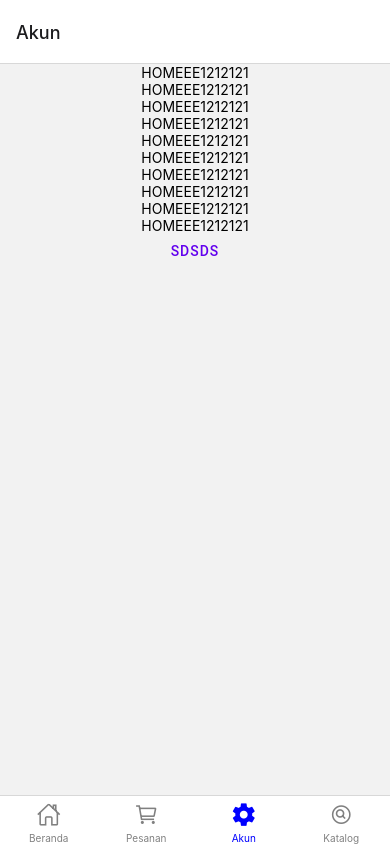
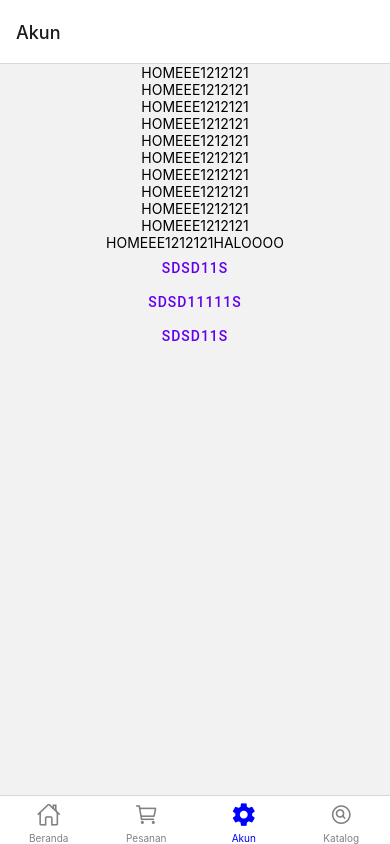
Before and after one commit to aamuzakii/persada-green, a React Native app: screen /Akun in a window 390 px wide. Built offline with nearby package versions, Linux system fonts and the light colour scheme.

Commit message:
handle  deprecated tabBarStyle

```diff
--- a/AppChild.js
+++ b/AppChild.js
@@ -47,12 +47,13 @@ const screenOptions = ({ route }) => ({
   },
   tabBarActiveTintColor: 'blue',
   tabBarInactiveTintColor: 'gray',
+  tabBarStyle: [{"display": "flex"}, null]
 })
 
 export default function App() {
   return (
     <NavigationContainer>
-      <Tab.Navigator tabBarOptions={tabBarOptions} screenOptions={screenOptions}
+      <Tab.Navigator screenOptions={screenOptions}
         >
         <Tab.Screen name="Beranda" component={HomeScreen} />
         <Tab.Screen name="Pesanan" component={OrderScreen} />
--- a/src/views/HomeScreen.jsx
+++ b/src/views/HomeScreen.jsx
@@ -18,7 +18,10 @@ export default function HomeScreen() {
       <Text>HOMEEE1212121</Text>
       <Text>HOMEEE1212121</Text>
       <Text>HOMEEE1212121</Text>
-      <Button>sdsds</Button>
+      <Text>HOMEEE1212121HALOOOO</Text>
+      <Button>sdsd11s</Button>
+      <Button>sdsd11111s</Button>
+      <Button>sdsd11s</Button>
     </View>
   );
 }
--- a/src/views/OrderScreen.jsx
+++ b/src/views/OrderScreen.jsx
@@ -11,9 +11,9 @@ export default function OrderScreen() {
   return (
     <View style={{ width: width, backgroundColor: 'grey' }} >
 
-      <Card></Card>
-      <Card></Card>
-      <Card></Card>
+      {/* <Card></Card> */}
+      {/* <Card></Card> */}
+      {/* <Card></Card> */}
     </View>
   );
 }
```
